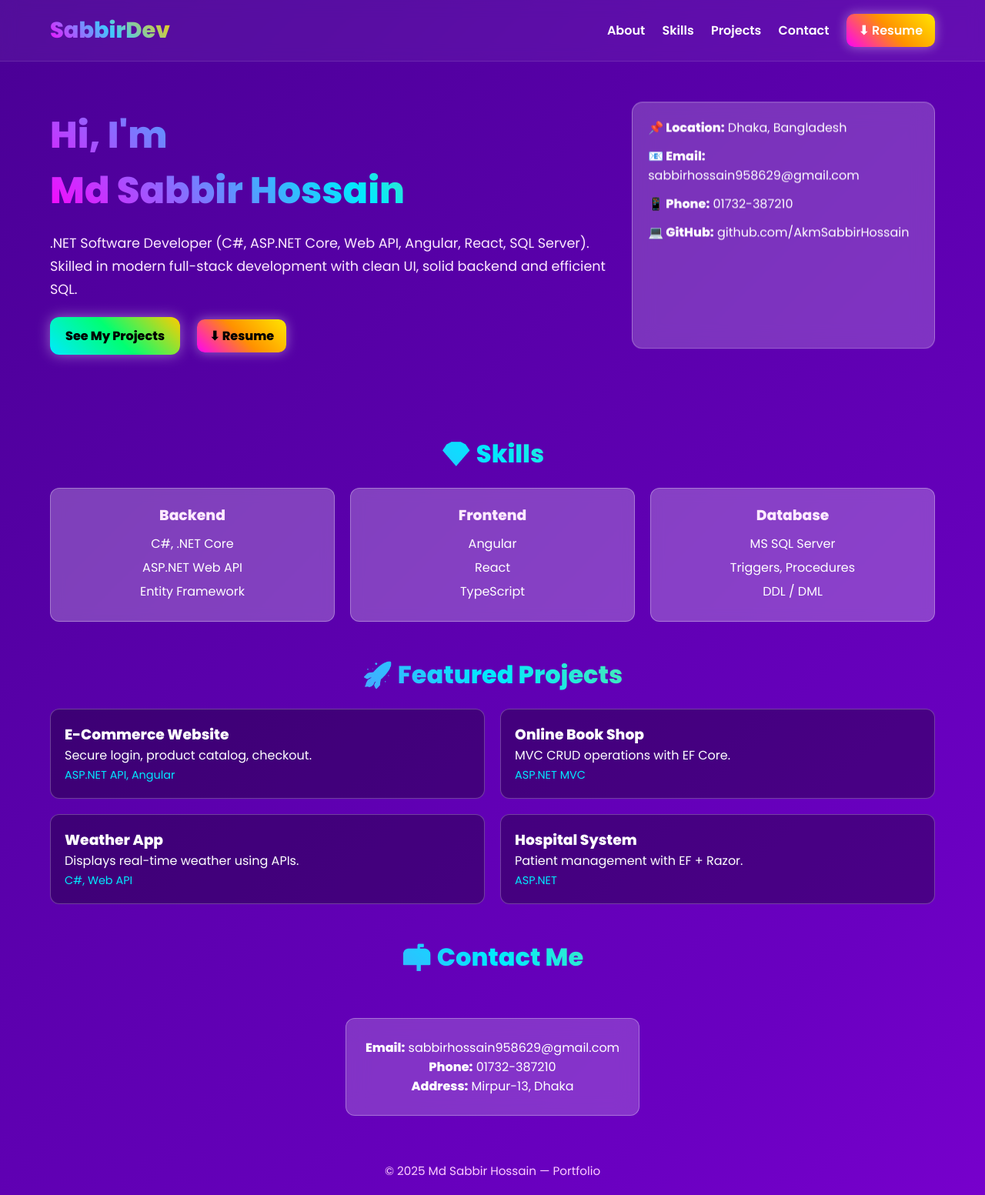
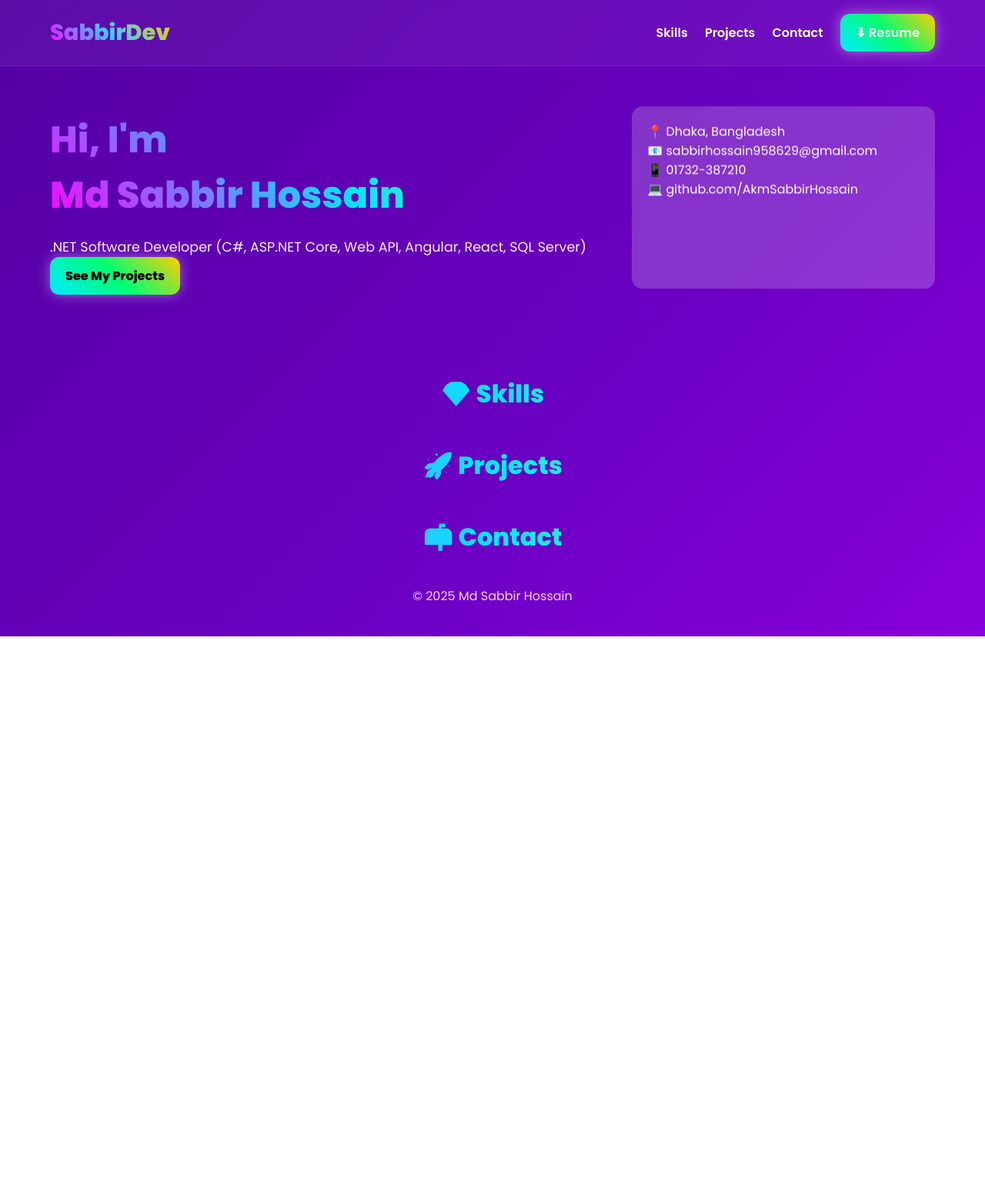
Before and after one commit to AkmSabbirHossain/GitHub_Protfolio, a plain HTML site: page index.html in a window 1280 px wide. Shown: the whole page at 77% size. After the commit the page ends 827 px from the top, so only its background shows below. Drawn offline with Linux system fonts and the light colour scheme.

Commit message:
Refactor CSS styles and update HTML structure

```diff
--- a/index.html
+++ b/index.html
@@ -8,7 +8,6 @@
 <link href="https://fonts.googleapis.com/css2?family=Poppins:wght@300;400;600;800&display=swap" rel="stylesheet">
 
 <style>
-/* GLOBAL */
 *{margin:0;padding:0;box-sizing:border-box;font-family:'Poppins',sans-serif}
 body{
     background:linear-gradient(135deg,#0d0221,#25005f,#43008c,#6a00c1,#b300ff);
@@ -17,116 +16,73 @@ body{
     color:white;
     overflow-x:hidden;
 }
-
-/* Gradient Animation */
 @keyframes gradientBG{
-    0%{background-position:0% 50%;}
-    50%{background-position:100% 50%;}
-    100%{background-position:0% 50%;}
+    0%{background-position:0% 50%}
+    50%{background-position:100% 50%}
+    100%{background-position:0% 50%}
 }
-
-.container{
-    width:90%;
-    max-width:1150px;
-    margin:auto;
-}
+.container{width:90%;max-width:1150px;margin:auto}
 
 /* HEADER */
 header{
-    width:100%;
-    padding:18px 0;
-    position:sticky;
-    top:0;
-    background:rgba(255,255,255,0.05);
+    position:sticky;top:0;z-index:100;
+    background:rgba(255,255,255,.05);
     backdrop-filter:blur(10px);
-    border-bottom:1px solid rgba(255,255,255,0.1);
-    z-index:100;
+    border-bottom:1px solid rgba(255,255,255,.1);
 }
-nav{
-    display:flex;justify-content:space-between;align-items:center;
-}
+nav{display:flex;justify-content:space-between;align-items:center;padding:18px 0}
 .logo{
     font-size:1.8rem;font-weight:800;
     background:linear-gradient(45deg,#ff00ff,#40c9ff,#ffcc00);
     -webkit-background-clip:text;color:transparent;
 }
 .nav-links a{
-    margin-left:18px;text-decoration:none;color:white;font-weight:600;
+    margin-left:18px;color:white;text-decoration:none;font-weight:600;
+}
+.nav-links a:hover{color:#ffcc00}
+
+/* BUTTONS */
+.btn,.resume-btn{
+    display:inline-block;
+    padding:12px 20px;
+    border-radius:12px;
+    font-weight:700;
+    text-decoration:none;
+    color:black;
+    background:linear-gradient(45deg,#00eaff,#00ff72,#ffcc00);
+    box-shadow:0 0 18px rgba(255,255,255,.4);
     transition:.3s;
 }
-.nav-links a:hover{color:#ffcc00;}
-
-/* Resume Button */
-.resume-btn{
-    background:linear-gradient(45deg,#ff00f7,#ff9100,#ffe600);
-    padding:10px 16px;
-    text-decoration:none;
-    border-radius:10px;
-    color:black;font-weight:700;
-    margin-left:18px;
-    box-shadow:0 0 15px rgba(255,255,255,0.4);
-}
+.resume-btn{margin-left:18px}
+.btn:hover,.resume-btn:hover{transform:scale(1.05)}
 
 /* HERO */
-.hero{
-    padding:60px 0;
-    display:grid;grid-template-columns:1.3fr 0.7fr;
-    gap:25px;
-}
+.hero{display:grid;grid-template-columns:1.3fr .7fr;gap:25px;padding:60px 0}
 .hero-text h1{
-    font-size:3rem;
-    font-weight:800;
+    font-size:3rem;font-weight:800;
     background:linear-gradient(45deg,#ff00ff,#00eaff,#ffcd00);
     -webkit-background-clip:text;color:transparent;
 }
-.hero-text p{
-    margin-top:18px;
-    font-size:1.1rem;
-    line-height:1.7;
-    color:#ffe9ff;
-}
-
-/* Buttons */
-.btn{
-    display:inline-block;
-    margin-top:20px;
-    padding:12px 20px;
-    font-weight:700;
-    border-radius:12px;
-    text-decoration:none;
-    color:black;
-    background:linear-gradient(45deg,#00eaff,#00ff72,#ffcc00);
-    box-shadow:0 0 18px rgba(255,255,255,0.4);
-    transition:.3s;
-}
-.btn:hover{
-    transform:scale(1.05) rotate(1deg);
-}
+.hero-text p{margin-top:18px;font-size:1.1rem;color:#ffe9ff}
 
 /* INFO CARD */
 .info-card{
-    padding:20px;
-    border-radius:14px;
-    background:rgba(255,255,255,0.2);
+    padding:20px;border-radius:14px;
+    background:rgba(255,255,255,.2);
     backdrop-filter:blur(14px);
-    color:white;
-    border:1px solid rgba(255,255,255,0.3);
     animation:float 3s ease-in-out infinite;
 }
 @keyframes float{
-    0%{transform:translateY(0px);}
-    50%{transform:translateY(-10px);}
-    100%{transform:translateY(0px);}
+    0%{transform:translateY(0)}
+    50%{transform:translateY(-10px)}
+    100%{transform:translateY(0)}
 }
 
-.info-card div{margin-bottom:12px;font-size:1rem}
-
-/* SECTION TITLES */
+/* SECTIONS */
 .section-title{
     margin-top:45px;
-    font-size:2rem;
-    font-weight:800;
     text-align:center;
+    font-size:2rem;font-weight:800;
     background:linear-gradient(45deg,#ff00ff,#00eaff,#ffe600);
     -webkit-background-clip:text;color:transparent;
 }
@@ -139,27 +95,8 @@ nav{
 }
 .skill-card{
     padding:20px;
-    background:rgba(255,255,255,0.25);
-    border-radius:12px;
-    backdrop-filter:blur(8px);
-    text-align:center;
-    border:1px solid rgba(255,255,255,0.3);
-    transition:.3s;
-}
-.skill-card:hover{
-    transform:translateY(-8px);
-    box-shadow:0 0 20px rgba(255,255,255,0.6);
-}
-.skill-card h3{
-    color:#ffeaff;
-    margin-bottom:10px;
-}
-.skill-card ul{
-    list-style:none;
-    padding:0;
-}
-.skill-card ul li{
-    margin:6px 0;
+    background:rgba(255,255,255,.25);
+    border-radius:12px;text-align:center;
 }
 
 /* PROJECTS */
@@ -171,50 +108,28 @@ nav{
 .project{
     padding:18px;
     border-radius:12px;
-    background:rgba(0,0,0,0.3);
-    border:1px solid rgba(255,255,255,0.25);
-    transition:.3s;
-}
-.project:hover{
-    transform:scale(1.03);
-    box-shadow:0 0 25px rgba(255,255,0,0.7);
-}
-.project span{
-    color:#00eaff;font-size:0.9rem;
+    background:rgba(0,0,0,.3);
 }
 
 /* CONTACT */
-.contact{
-    text-align:center;
-    margin-top:40px;
-}
+.contact{text-align:center;margin-top:40px}
 .contact-box{
-    padding:25px;
-    border-radius:12px;
-    background:rgba(255,255,255,0.2);
-    backdrop-filter:blur(14px);
+    padding:25px;border-radius:12px;
+    background:rgba(255,255,255,.2);
     display:inline-block;
-    border:1px solid rgba(255,255,255,0.3);
-    margin-top:15px;
 }
 
 /* FOOTER */
-footer{
-    margin-top:40px;
-    padding:20px;
-    text-align:center;
-    color:#ffcdff;
-    font-size:0.95rem;
-}
+footer{text-align:center;margin:40px 0;color:#ffcdff}
 
-/* Responsive */
+/* RESPONSIVE */
 @media(max-width:900px){
-    .hero{grid-template-columns:1fr;}
-    .skill-grid{grid-template-columns:1fr 1fr;}
-    .project-grid{grid-template-columns:1fr;}
+    .hero{grid-template-columns:1fr}
+    .skill-grid{grid-template-columns:1fr 1fr}
+    .project-grid{grid-template-columns:1fr}
 }
 @media(max-width:600px){
-    .skill-grid{grid-template-columns:1fr;}
+    .skill-grid{grid-template-columns:1fr}
 }
 </style>
 </head>
@@ -226,19 +141,17 @@ footer{
 <nav>
 <div class="logo">SabbirDev</div>
 <div class="nav-links">
-<a href="#about">About</a>
 <a href="#skills">Skills</a>
 <a href="#projects">Projects</a>
 <a href="#contact">Contact</a>
 
-<!-- FIXED RESUME DOWNLOAD LINK -->
+<!-- WORKING RESUME LINK -->
 <a class="resume-btn"
-   href="https://raw.githubusercontent.com/AkmSabbirHossain/Resume_Of_MD_Sabbir_Hossain/master/Resume_Of_MD_Sabbir_Hossain.pdf
+href="https://raw.githubusercontent.com/AkmSabbirHossain/Resume_Of_MD_Sabbir_Hossain/master/Resume_Of_MD_Sabbir_Hossain.pdf
 "
-   download>
-   ⬇ Resume
+download="Md_Sabbir_Hossain_Resume.pdf">
+⬇ Resume
 </a>
-
 </div>
 </nav>
 </div>
@@ -247,105 +160,31 @@ footer{
 <div class="container hero">
 <div class="hero-text">
 <h1>Hi, I'm <br>Md Sabbir Hossain</h1>
-<p>.NET Software Developer (C#, ASP.NET Core, Web API, Angular, React, SQL Server).
-Skilled in modern full-stack development with clean UI, solid backend and efficient SQL.</p>
+<p>.NET Software Developer (C#, ASP.NET Core, Web API, Angular, React, SQL Server)</p>
 
 <a class="btn" href="#projects">See My Projects</a>
-
-<!-- FIXED RESUME DOWNLOAD LINK -->
-<a class="resume-btn"
-   href="https://raw.githubusercontent.com/AkmSabbirHossain/Resume_Of_MD_Sabbir_Hossain/master/Resume_Of_MD_Sabbir_Hossain.pdf"
-   download>
-   ⬇ Resume
-</a>
-
 </div>
 
 <div class="info-card">
-<div><strong>📌 Location:</strong> Dhaka, Bangladesh</div>
-<div><strong>📧 Email:</strong> sabbirhossain958629@gmail.com</div>
-<div><strong>📱 Phone:</strong> 01732-387210</div>
-<div><strong>💻 GitHub:</strong> github.com/AkmSabbirHossain</div>
+<div>📍 Dhaka, Bangladesh</div>
+<div>📧 sabbirhossain958629@gmail.com</div>
+<div>📱 01732-387210</div>
+<div>💻 github.com/AkmSabbirHossain</div>
 </div>
 </div>
 
 <h2 class="section-title" id="skills">💎 Skills</h2>
 
-<div class="container skill-grid">
-<div class="skill-card">
-<h3>Backend</h3>
-<ul>
-<li>C#, .NET Core</li>
-<li>ASP.NET Web API</li>
-<li>Entity Framework</li>
-</ul>
-</div>
+<h2 class="section-title" id="projects">🚀 Projects</h2>
 
-<div class="skill-card">
-<h3>Frontend</h3>
-<ul>
-<li>Angular</li>
-<li>React</li>
-<li>TypeScript</li>
-</ul>
-</div>
-
-<div class="skill-card">
-<h3>Database</h3>
-<ul>
-<li>MS SQL Server</li>
-<li>Triggers, Procedures</li>
-<li>DDL / DML</li>
-</ul>
-</div>
-</div>
-
-<h2 class="section-title" id="projects">🚀 Featured Projects</h2>
-
-<div class="container project-grid">
-
-<div class="project">
-<h3>E-Commerce Website</h3>
-<p>Secure login, product catalog, checkout.</p>
-<span>ASP.NET API, Angular</span>
-</div>
-
-<div class="project">
-<h3>Online Book Shop</h3>
-<p>MVC CRUD operations with EF Core.</p>
-<span>ASP.NET MVC</span>
-</div>
-
-<div class="project">
-<h3>Weather App</h3>
-<p>Displays real-time weather using APIs.</p>
-<span>C#, Web API</span>
-</div>
-
-<div class="project">
-<h3>Hospital System</h3>
-<p>Patient management with EF + Razor.</p>
-<span>ASP.NET</span>
-</div>
-
-</div>
-
-<h2 class="section-title" id="contact">📬 Contact Me</h2>
-
-<div class="contact">
-<div class="contact-box">
-<p><strong>Email:</strong> sabbirhossain958629@gmail.com</p>
-<p><strong>Phone:</strong> 01732-387210</p>
-<p><strong>Address:</strong> Mirpur-13, Dhaka</p>
-</div>
-</div>
+<h2 class="section-title" id="contact">📬 Contact</h2>
 
 <footer>
-© <span id="year"></span> Md Sabbir Hossain — Portfolio
+© <span id="year"></span> Md Sabbir Hossain
 </footer>
 
 <script>
-document.getElementById("year").textContent = new Date().getFullYear();
+document.getElementById("year").textContent=new Date().getFullYear();
 </script>
 
 </body>
```
